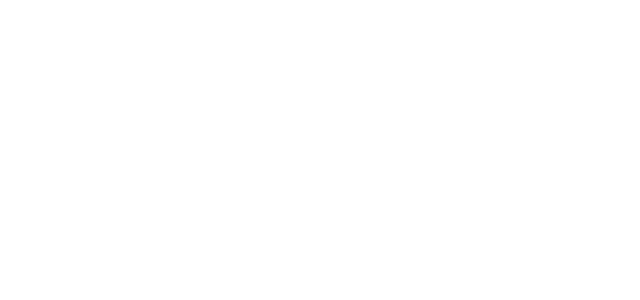
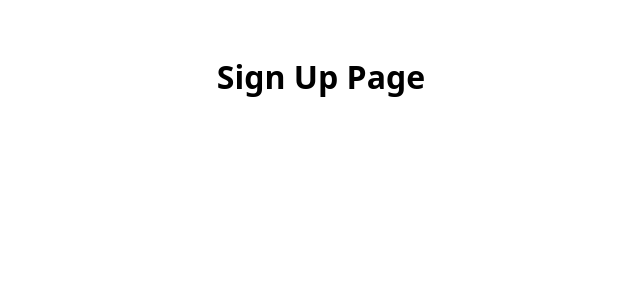
Before and after one commit to samuelkaranja/penned-v2, a React (Vite) app: page /sign-up in a window 1280 px wide. Before the commit this address had no page. Shown: the top 300 px of the page, without its empty margins (319-959 px from the left). Built offline with nearby package versions, Linux system fonts and the light colour scheme.

Commit message:
Created Login and Sign Up pages

```diff
--- a/src/App.tsx
+++ b/src/App.tsx
@@ -1,6 +1,6 @@
 import "./App.css";
 import { BrowserRouter as Router, Routes, Route } from "react-router-dom";
-import { HomePage } from "./pages";
+import { HomePage, LoginPage, SignUpPage } from "./pages";
 
 function App() {
   return (
@@ -8,6 +8,8 @@ function App() {
       <Router>
         <Routes>
           <Route path="/" element={<HomePage />} />
+          <Route path="/login" element={<LoginPage />} />
+          <Route path="/sign-up" element={<SignUpPage />} />
         </Routes>
       </Router>
     </>
--- /dev/null
+++ b/src/pages/LoginPage/LoginPage.tsx
@@ -0,0 +1,12 @@
+import React from "react";
+import "./loginpage.css";
+
+const LoginPage: React.FC = () => {
+  return (
+    <div className="loginpage">
+      <h1>Login Page</h1>
+    </div>
+  );
+};
+
+export default LoginPage;
--- /dev/null
+++ b/src/pages/SignUpPage/SignUpPage.tsx
@@ -0,0 +1,12 @@
+import React from "react";
+import "./signuppage.css";
+
+const SignUpPage: React.FC = () => {
+  return (
+    <div className="signuppage">
+      <h1>Sign Up Page</h1>
+    </div>
+  );
+};
+
+export default SignUpPage;
--- a/src/pages/index.ts
+++ b/src/pages/index.ts
@@ -1 +1,3 @@
 export { default as HomePage } from "./HomePage/HomePage";
+export { default as LoginPage } from "./LoginPage/LoginPage";
+export { default as SignUpPage } from "./SignUpPage/SignUpPage";
```
Also changed, not shown: src/pages/LoginPage/loginpage.css (added), src/pages/SignUpPage/signuppage.css (added).
